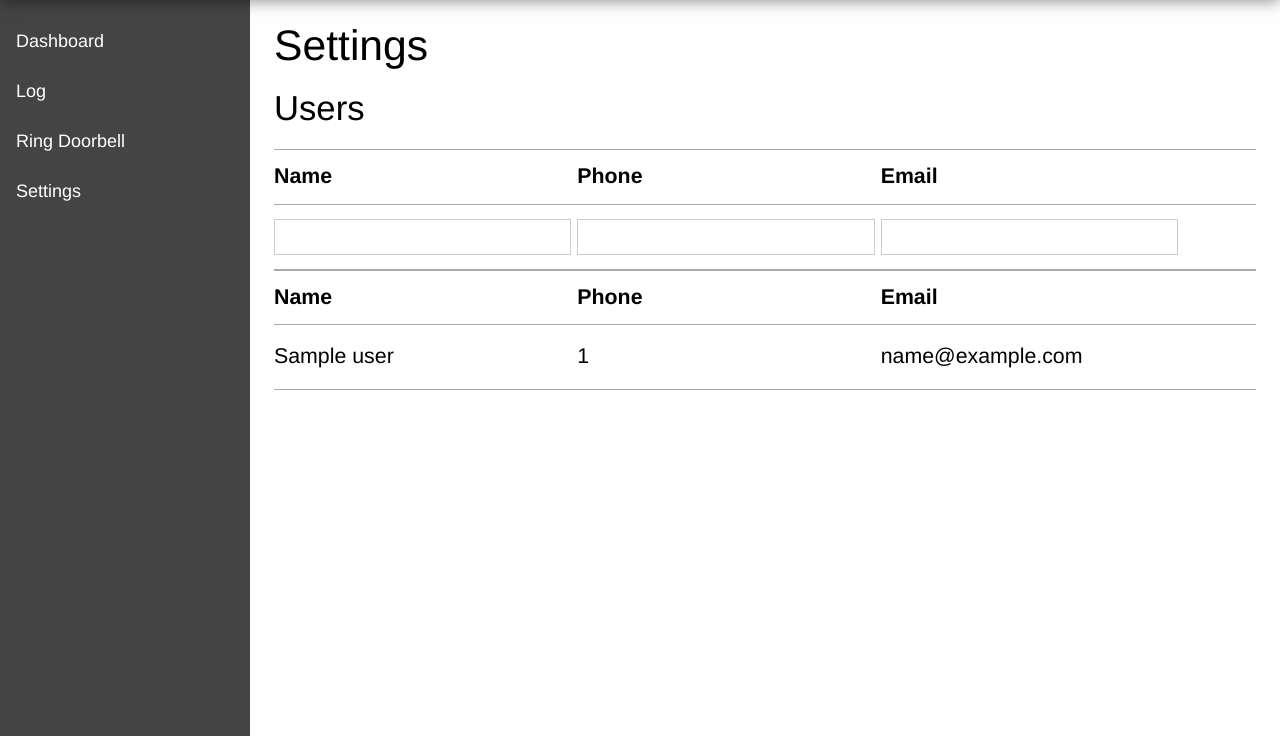
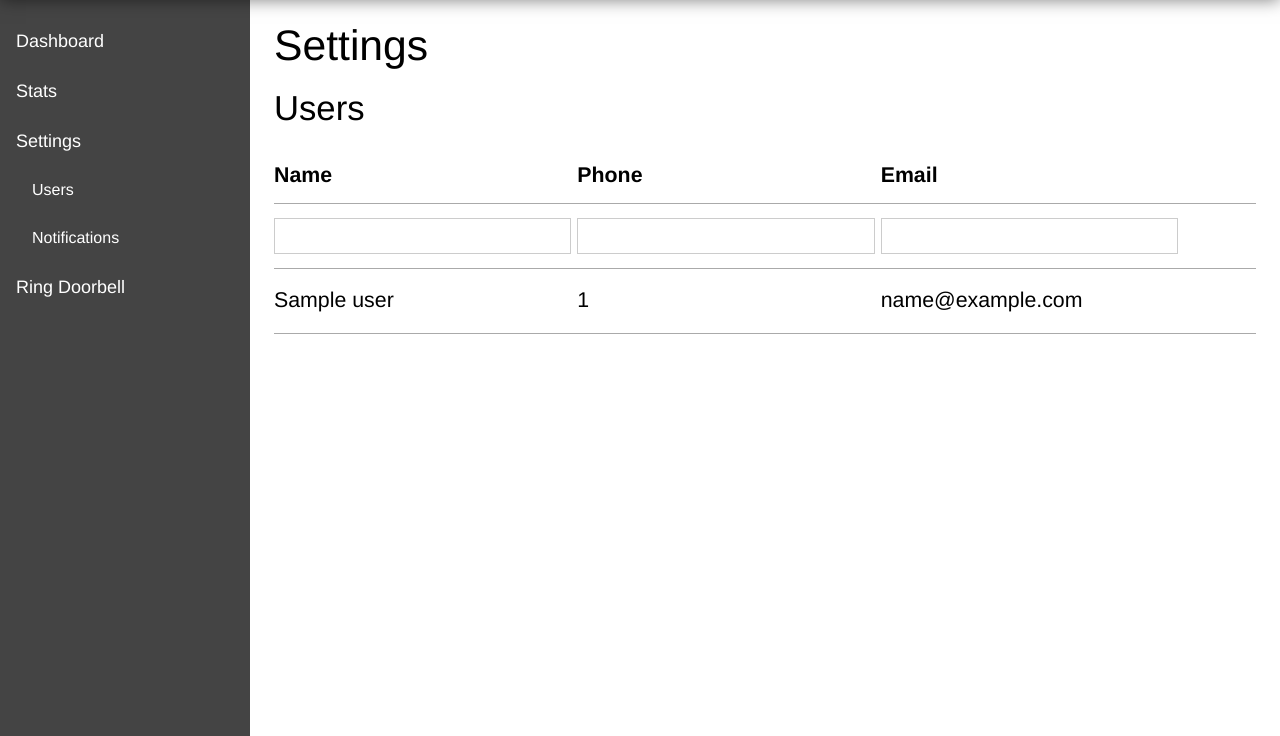
Before and after one commit to TomboFry/iot-doorbell, a Flask app: page /settings/users in a window 1280 px wide. Shown: the part 64-800 px from the top of the page. Run offline with Flask 2, Linux system fonts and the light colour scheme; a database or web service that is not in the repository returns one stand-in record (values such as "Sample title").

Commit message:
Added blank template pages for all items

```diff
--- a/src/server.py
+++ b/src/server.py
@@ -7,21 +7,33 @@ client = MongoClient()
 db = client.doorbell
 app = Flask(__name__)
 
-@app.route("/")
-def hello():
-    return render_template('index.html')
-
 @app.route('/ding')
 def handle_ring():
     ding()
     return "D00T"
 
+@app.route("/")
+def page_dashboard():
+    return render_template('dashboard.html')
+
+@app.route("/stats")
+def page_stats():
+    return render_template('stats.html')
+
+@app.route("/settings")
+def page_settings():
+    return render_template('settings.html')
+
 @app.route('/settings/users', methods=['GET', 'POST'])
-def users():
+def page_settings_users():
     if request.method == 'POST':
         new_user = User(request.form['name'], request.form['number'], request.form['email'])
         new_user.save()
     return render_template('settings-users.html', users=get_users())
+
+@app.route("/settings/notifications")
+def page_settings_notifications():
+    return render_template('settings-notifications.html')
 
 def ding():
     post = {"Time": time.time()}
--- a/src/static/css/style.css
+++ b/src/static/css/style.css
@@ -8,7 +8,7 @@
 }
 
 body, input, button {
-	font-family: "Helvetica Neue", "Roboto", Helvetica, Arial, sans-serif;
+	font-family: "Helvetica Neue", "Roboto", "Lato", "Raleway", Helvetica, Arial, sans-serif;
 }
 
 h1, h2, h3, h4, h5, h6 {
@@ -64,6 +64,13 @@ h1, h2, h3, h4, h5, h6 {
 #sidebar li a:hover {
 	background-color: #555;
 }
+#sidebar li ul {
+	margin: 0;
+}
+#sidebar li ul li a {
+	padding-left: 32px;
+	font-size: 16px;
+}
 
 #content {
 	position: absolute;
@@ -92,12 +99,16 @@ table[id^="form-"] {
 	border-collapse: collapse;
 	border-top: 1px solid #aaa;
 }
+table[id^="form-"]:last-of-type {
+	border-top: 0;
+}
 table[id^="form-"] th {
 	text-align: left;
 }
 table[id^="form-"] td, table[id^="form-"] th {
 	padding: 16px 0;
 	width: calc(33% - 72px);
+	background-color: #fff;
 }
 table[id^="form-"] .form-btn-col {
 	width: 72px;
--- /dev/null
+++ b/src/templates/dashboard.html
@@ -0,0 +1,5 @@
+{% extends "index.html" %}
+{% block title %} Dashboard {% endblock %}
+{% block content %}
+
+{% endblock %}
--- a/src/templates/index.html
+++ b/src/templates/index.html
@@ -5,7 +5,7 @@
 	<meta charset="UTF-8">
 	<title>doorbell</title>
 	<link rel="stylesheet" href="{{ url_for('static', filename='css/style.css') }}">
-    {% block head %} {% endblock %}
+	{% block head %} {% endblock %}
 </head>
 <body>
 	<header id="header">
@@ -14,19 +14,25 @@
 	<div id="container">
 		<nav id="sidebar">
 			<ul>
-				<li><a href="#">Dashboard</a></li>
-				<li><a href="#">Log</a></li>
+				<li><a href="/">Dashboard</a></li>
+				<li><a href="/stats">Stats</a></li>
+				<li>
+					<a href="/settings">Settings</a>
+					<ul>
+						<li><a href="/settings/users">Users</a></li>
+						<li><a href="/settings/notifications">Notifications</a></li>
+					</ul>
+				</li>
 				<li><a href="#">Ring Doorbell</a></li>
-				<li><a href="#">Settings</a></li>
 			</ul>
 		</nav>
 		<div id="content">
 			<section id="content-header">
-                <h2 id="content-title">{% block title %}{% endblock %}</h2>
-                <h3 id="content-subtitle">{% block subtitle %}{% endblock %}</h3>
+				<h2 id="content-title">{% block title %}{% endblock %}</h2>
+				<h3 id="content-subtitle">{% block subtitle %}{% endblock %}</h3>
 			</section>
 			<section id="content-main">
-                {% block content %} {% endblock %}
+				{% block content %} {% endblock %}
 			</section>
 		</div>
 	</div>
--- /dev/null
+++ b/src/templates/settings-notifications.html
@@ -0,0 +1,6 @@
+{% extends "index.html" %}
+{% block title %} Settings {% endblock %}
+{% block subtitle %} Notifications {% endblock %}
+{% block content %}
+
+{% endblock %}
--- a/src/templates/settings-users.html
+++ b/src/templates/settings-users.html
@@ -26,21 +26,13 @@
 	</table>
 </form>
 <table id="form-listusers">
-	<thead>
-		<tr>
-			<th>Name</th>
-			<th>Phone</th>
-			<th>Email</th>
-			<th class="form-btn-col"></th>
-		</tr>
-	</thead>
 	<tbody>
         {% for user in users %}
 		<tr>
             <td>{{user.name}}</td>
             <td>{{user.number}}</td>
             <td>{{user.email}}</td>
-			<td>
+			<td class="form-btn-col">
 				<input type="hidden" value="<!-- User ID -->">
 				<input class="form-btn-edit" type="submit" value="🖉" />
 				<input class="form-btn-del" type="reset" value="❌" />
--- /dev/null
+++ b/src/templates/settings.html
@@ -0,0 +1,6 @@
+{% extends "index.html" %}
+{% block title %} Settings {% endblock %}
+{% block content %}
+<a href="/settings/users">Users</a><br/>
+<a href="/settings/notifications">Notifications</a>
+{% endblock %}
--- /dev/null
+++ b/src/templates/stats.html
@@ -0,0 +1,5 @@
+{% extends "index.html" %}
+{% block title %} Stats {% endblock %}
+{% block content %}
+
+{% endblock %}
```
Also changed, not shown: README.md.
